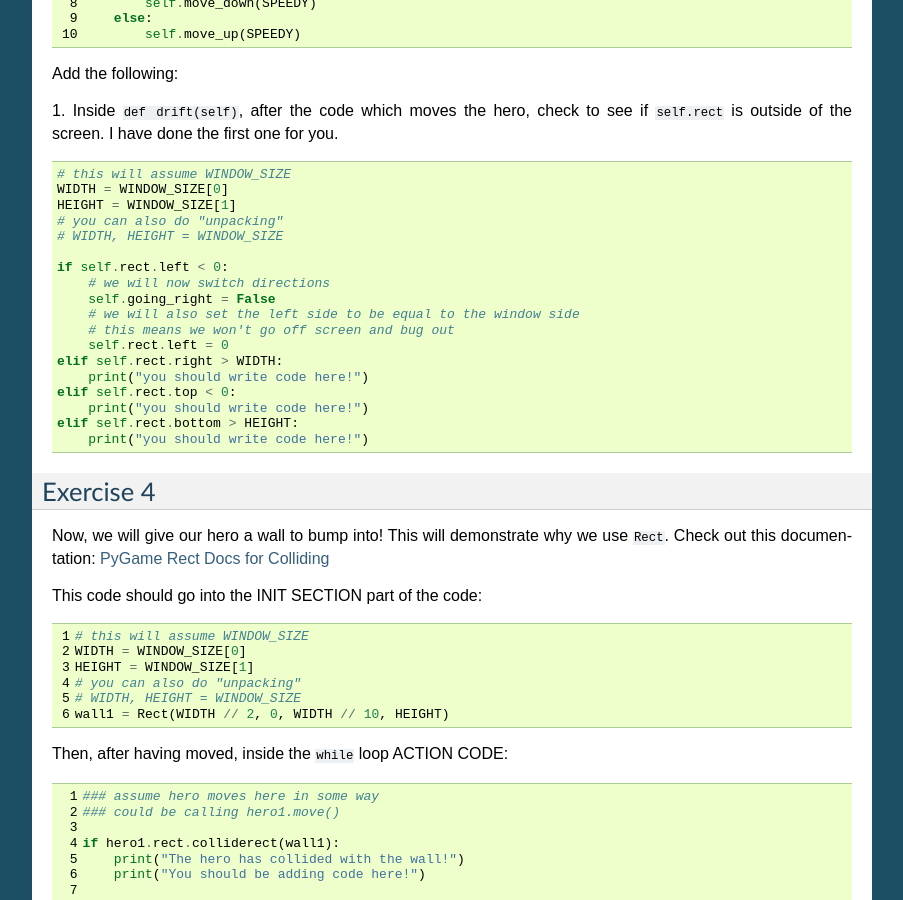
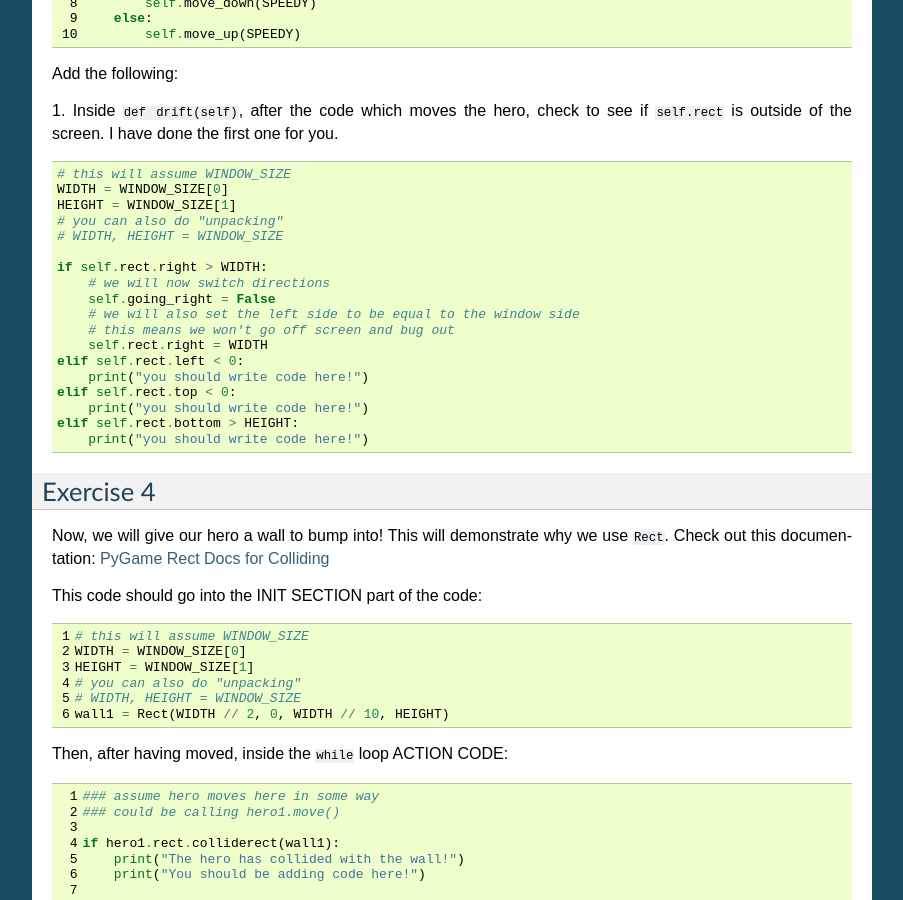
Before and after one commit to Heroes-Academy/OOP_Fall2016, a Sphinx documentation site: the page built from docs/source/exercises/multiple_objects.rst, in a window 1280 px wide and 900 px high, scrolled down 2729 px. Shown: the whole window, without its empty margins (198-1101 px from the left). Built offline with Sphinx 7.4.7, drawn with Linux system fonts in a browser that asks for light colours; pages that are not in the unit, such as notebooks, are missing from menus.

Commit message:
syncing for week 5

```diff
--- a/docs/source/exercises/multiple_objects.rst
+++ b/docs/source/exercises/multiple_objects.rst
@@ -190,13 +190,13 @@ check to see if :code:`self.rect` is outside of the screen. I have done the firs
     # you can also do "unpacking"
     # WIDTH, HEIGHT = WINDOW_SIZE
 
-    if self.rect.left < 0:
+    if self.rect.right > WIDTH:
         # we will now switch directions
         self.going_right = False
         # we will also set the left side to be equal to the window side
         # this means we won't go off screen and bug out
-        self.rect.left = 0
-    elif self.rect.right > WIDTH:
+        self.rect.right = WIDTH
+    elif self.rect.left < 0:
         print("you should write code here!")
     elif self.rect.top < 0:
         print("you should write code here!")
```
